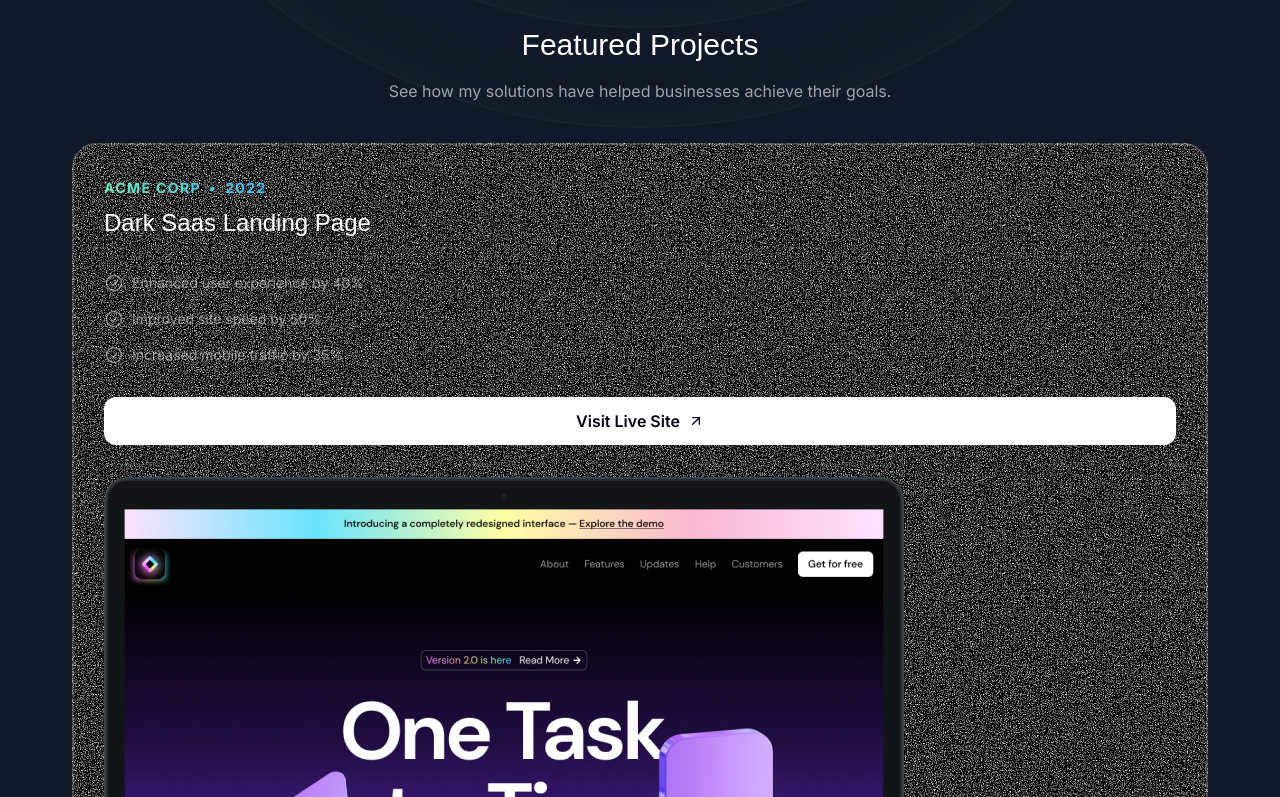
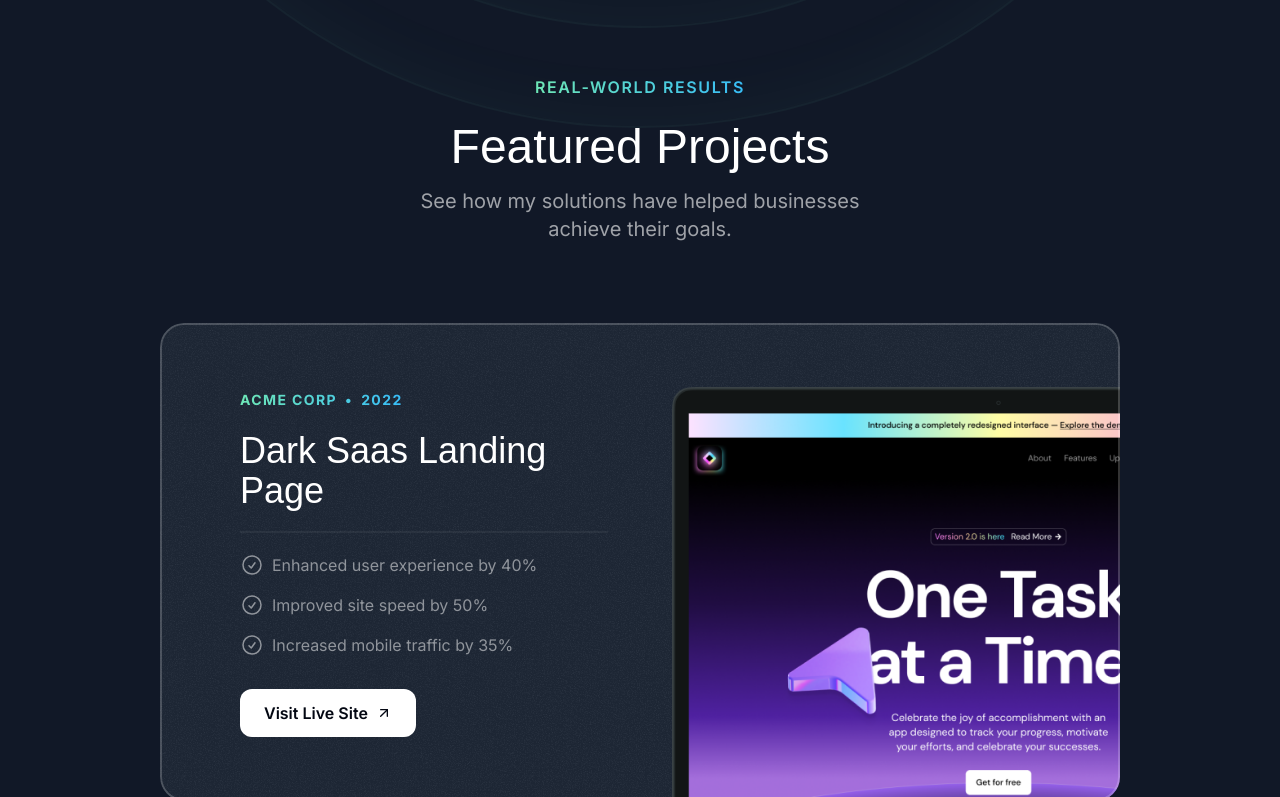
Before and after one commit to mrbenboyy/my-spa-dev-portfolio, a Next.js app: page / in a window 1280 px wide. Shown: the part 943-1740 px from the top of the page. Built offline with nearby package versions, Linux system fonts and the light colour scheme; a web font is replaced by a local one.

Commit message:
Enhance ProjectsSection layout and styling for improved presentation and responsiveness

```diff
--- a/src/app/globals.css
+++ b/src/app/globals.css
@@ -7,7 +7,13 @@
         @apply px-4 py-1.5 rounded-full text-white/70 text-sm font-semibold hover:bg-white/10 hover:text-white transition duration-300
     }
 
-    .hero-ring{
+    .hero-ring {
         @apply absolute inset-0 border-2 top-1/2 left-1/2 -translate-x-1/2 -translate-y-1/2 rounded-full border-emerald-300/5 shadow-[0_0_80px_inset] shadow-emerald-300/5
     }
 }
+
+@layer utilities {
+    .container {
+        @apply lg:max-w-5xl
+    }
+}
--- a/src/sections/Projects.tsx
+++ b/src/sections/Projects.tsx
@@ -46,40 +46,46 @@
 ];
 
 export const ProjectsSection = () => {
-  return <section className="pb-16">
+  return <section className="pb-16 lg:py-24">
     <div className="container">
       <div className="flex justify-center">
         <p className="uppercase font-semibold tracking-widest bg-gradient-to-r from-emerald-300 to-sky-400 text-transparent bg-clip-text text-center ">Real-world Results</p>
       </div>
-      <h2 className="font-serif text-3xl text-center mt-6">Featured Projects</h2>
-      <p className="text-center text-white/60 mt-4">See how my solutions have helped businesses achieve their goals.</p>
-      <div className="flex flex-col mt-10 gap-20">
+      <h2 className="font-serif text-3xl md:text-5xl text-center mt-6">Featured Projects</h2>
+      <p className="text-center md:text-lg lg:text-xl max-w-md mx-auto text-white/60 mt-4">See how my solutions have helped businesses achieve their goals.</p>
+      <div className="flex flex-col mt-10 md:mt-20 gap-20">
         {portfolioProjects.map((project) => (
-          <div key={project.title} className="bg-gray-800 rounded-3xl relative z-0 overflow-hidden after:z-10 after:content-[''] after:absolute after:inset-0 after:outline-2 after:outline after:-outline-offset-2 after:rounded-3xl after:outline-white/20 px-8 pt-8">
-            <div className="absolute inset-0 -z-10" style={{
+          <div key={project.title} className="bg-gray-800 rounded-3xl relative z-0 overflow-hidden after:z-10 after:content-[''] after:absolute after:inset-0 after:outline-2 after:outline after:-outline-offset-2 after:rounded-3xl after:outline-white/20 px-8 pt-8 md:pt-12 md:px-10 lg:pt-16 lg:px-20 after:pointer-events-none">
+            <div className="absolute inset-0 -z-10 opacity-5" style={{
               backgroundImage: `url(${grainImage.src})`
             }}></div>
+            <div className="lg:grid lg:grid-cols-2 lg:gap-16">
+              <div className="lg:pb-16">
                 <div className="bg-gradient-to-r from-emerald-300 to-sky-400 inline-flex font-bold uppercase tracking-widest text-sm gap-2 bg-clip-text text-transparent">
                   <span>{project.company}</span>
                   <span>&bull;</span>
                   <span>{project.year}</span>
                 </div>
-            <h3 className="font-serif text-2xl mt-2">{project.title}</h3>
-            <hr className="border-t-2 border-white/5 mt-4" />
-            <ul className="flex flex-col gap-4 mt-4"> {project.results.map((result) => (
-              <li key={result.title} className="flex gap-2 text-sm text-white/50">
-                <CheckCircleIcon className="size-5" />
+                <h3 className="font-serif text-2xl mt-2 md:mt-5 md:text-4xl">{project.title}</h3>
+                <hr className="border-t-2 border-white/5 mt-4 md:mt-5" />
+                <ul className="flex flex-col gap-4 mt-4 md:mt-5"> {project.results.map((result) => (
+                  <li key={result.title} className="flex gap-2 text-sm md:text-base text-white/50">
+                    <CheckCircleIcon className="size-5 md:size-6" />
                     <span>{result.title}</span>
                   </li>
                 ))}
                 </ul>
                 <a href={project.link}>
-              <button className="bg-white text-gray-950 h-12 w-full rounded-xl font-semibold inline-flex items-center justify-center gap-2 mt-8">
+                  <button className="bg-white text-gray-950 h-12 w-full md:w-auto px-6 rounded-xl font-semibold inline-flex items-center justify-center gap-2 mt-8">
                     <span>Visit Live Site</span>
                     <ArrowUpRightIcon className="size-4" />
                   </button>
                 </a>
-            <Image src={project.image} alt={project.title} className="mt-8 -mb-4" />
+              </div>
+              <div className="relative">
+                <Image src={project.image} alt={project.title} className="mt-8 -mb-4 md:-mb-0 lg:mt-0 lg:absolute lg:h-full lg:w-auto lg:max-w-none" />
+              </div>
+            </div>
           </div>
         ))}
       </div>
```
Lines whose indentation alone changed are shown as unchanged.
